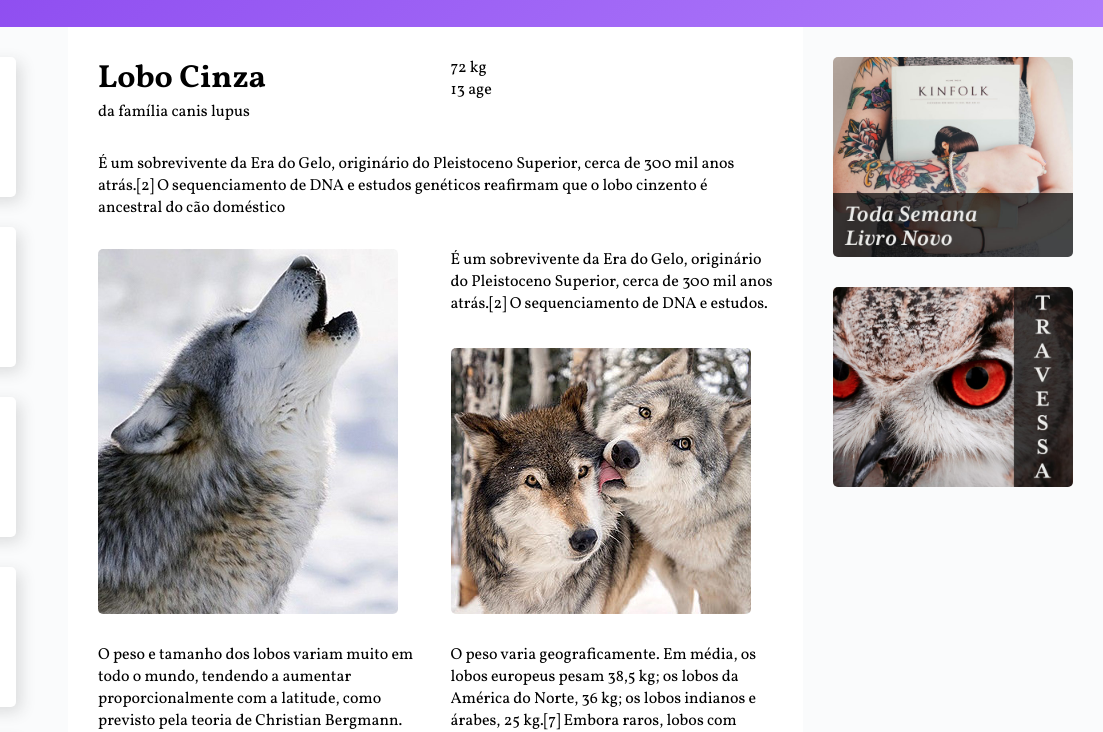
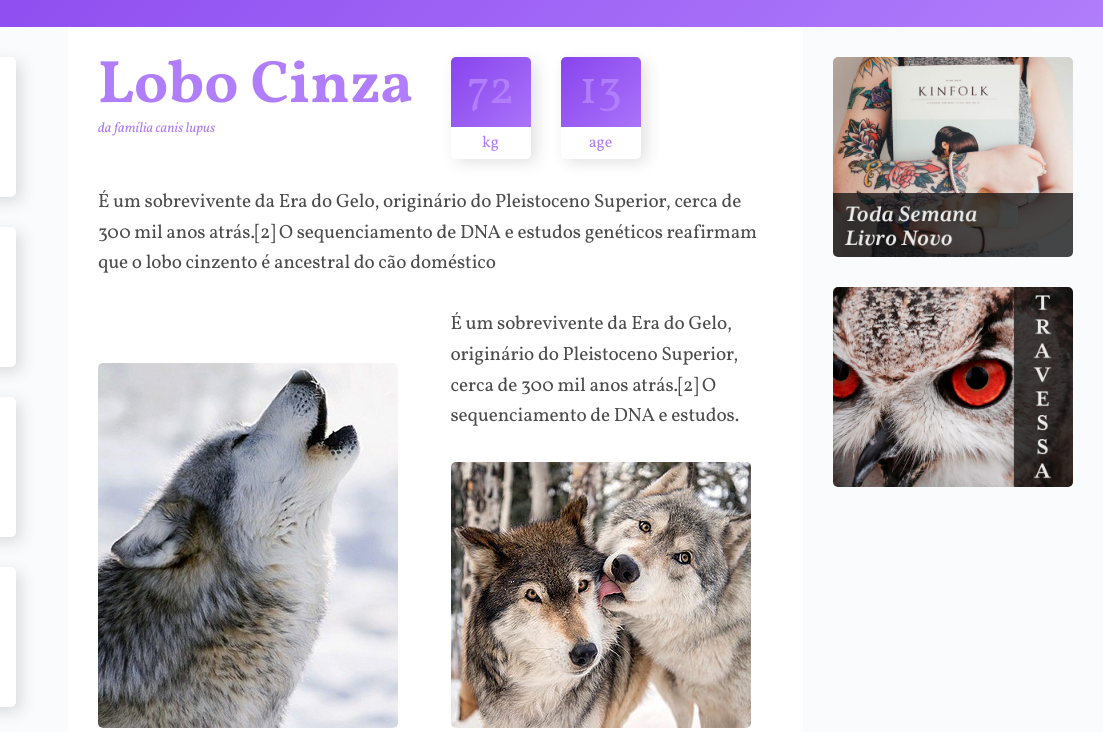
Before and after one commit to devbeatriz/wildbeast, a plain HTML site: page index.html in a window 1280 px wide. Shown: the part 78-810 px from the top of the page, 177-1280 px from the left. Drawn offline with Linux system fonts and the light colour scheme.

Commit message:
conteúdo características

```diff
--- a/css/style.css
+++ b/css/style.css
@@ -108,7 +108,7 @@ img {
   padding: 30px;
   display: grid;
   grid-template-columns: 1fr 1fr;
-  grid-gap: 30px;
+  gap: 30px;
 }
 
 .col-wide {
@@ -120,8 +120,77 @@ img {
   align-self: end;
 }
 
-.imagem-2 {
+.item-2 {
   align-self: end;
+}
+
+/*ESTILOS CONTENT*/
+
+p {
+  font-size: 1.2em;
+  line-height: 1.6;
+  letter-spacing: -0.005em;
+  color: rgba(0, 0, 0, 0.7);
+}
+
+.informacoes p + p {
+  margin-top: 30px;
+}
+
+/*TITULO*/
+
+.titulo {
+  color: #b07dfb;
+}
+
+.titulo h1 {
+  font-size: 3.75em;
+  line-height: 1;
+  font-weight: 700;
+}
+
+.titulo span {
+  font-size: 0.875em;
+  font-style: italic;
+}
+
+/*CARACTERISTICAS*/
+
+.caracteristicas {
+  display: flex;
+  align-items: flex-start;
+}
+
+.caracteristicas > div {
+  width: 80px;
+  text-align: center;
+  background: linear-gradient(135deg, #8844ee, #b07dfb);
+  border-radius: 5px;
+  box-shadow: 5px 5px 15px 0px rgba(44, 44, 44, 0.15);
+  position: relative;
+}
+
+.caracteristicas > div:first-child {
+  margin-right: 30px;
+}
+
+.caracteristicas span {
+  display: block;
+  color: #b07dfb;
+}
+
+.numero {
+  font-size: 3em;
+  line-height: 1;
+  margin: 10px auto;
+}
+
+.rotulo {
+  background: white;
+  border-radius: 0 0 5px 5px;
+  padding: 5px 0;
+  position: relative;
+  top: 2px;
 }
 
 /*ANUNCIOS*/
@@ -132,7 +201,7 @@ img {
   display: grid;
   align-content: start;
   padding: 30px;
-  grid-gap: 30px;
+  gap: 30px;
 }
 
 /*FOOTER*/
```
